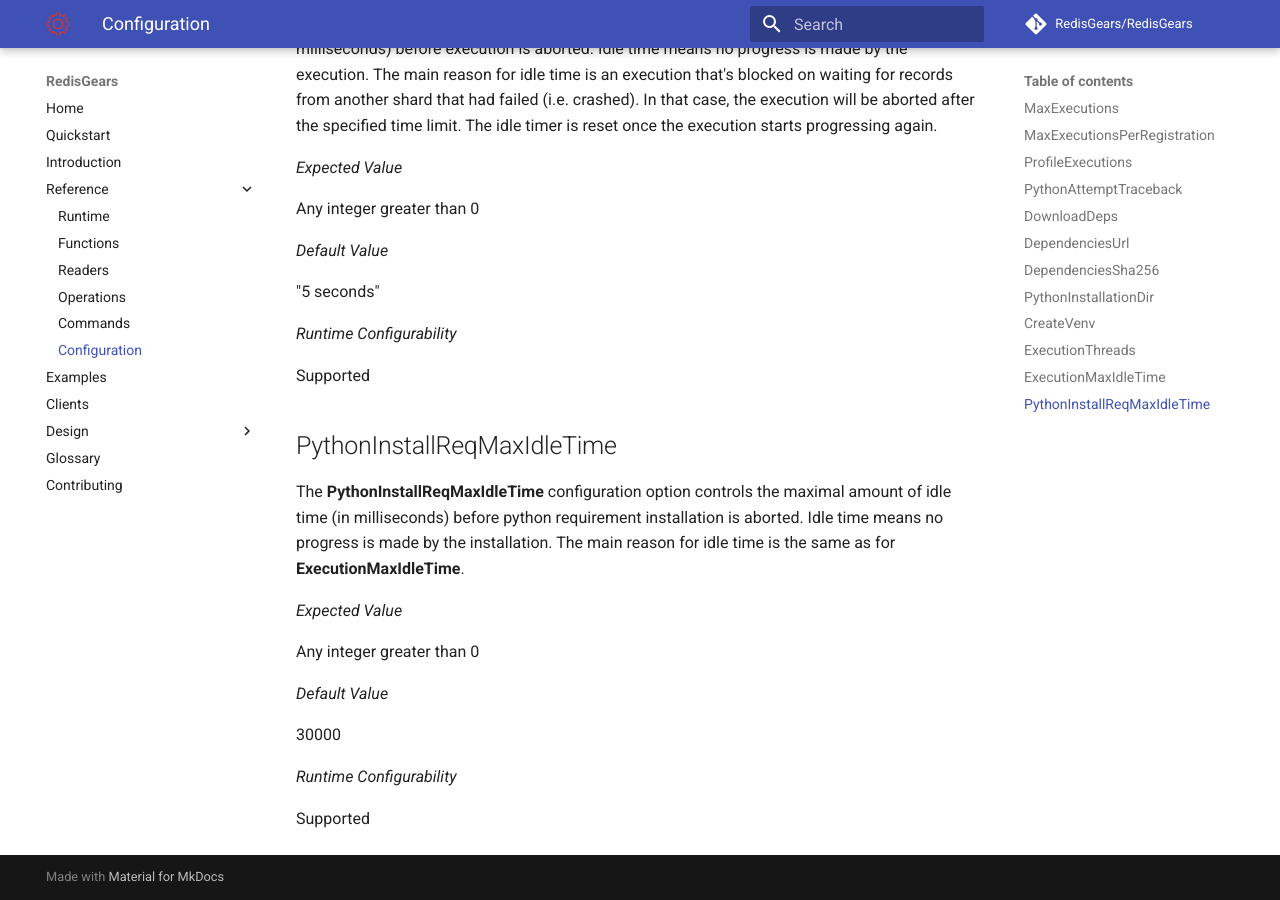
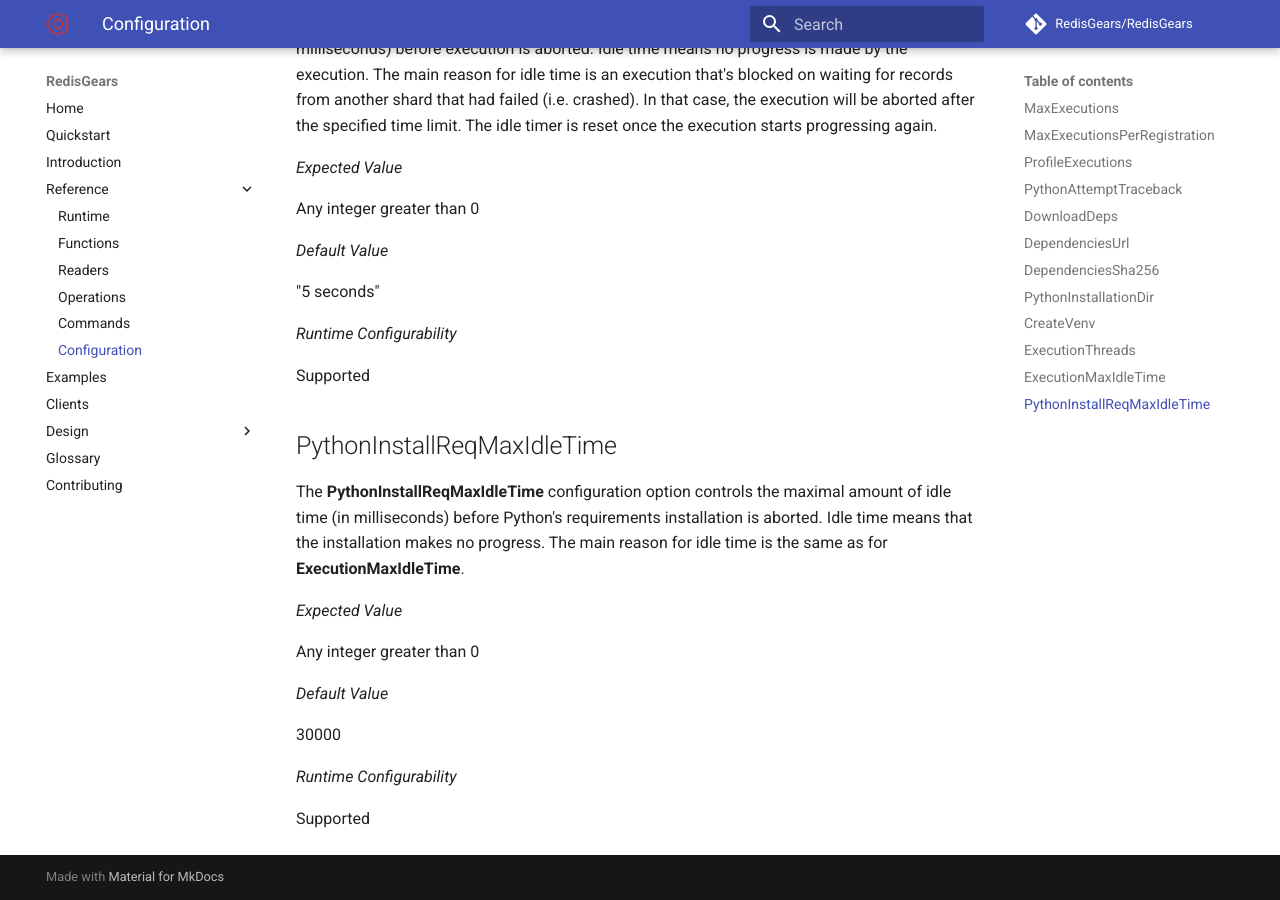
Before and after one commit to RedisGears/RedisGears, an MkDocs documentation site: the page built from docs/configuration.md, in a window 1280 px wide and 900 px high, scrolled down 5666 px. Built offline with MkDocs 1.6.1 and Material for MkDocs 9.7.7, drawn with Linux system fonts in a browser that asks for light colours; comment, search, counter and statistics services are not loaded.

Commit message:
Update docs/configuration.md
Co-authored-by: Itamar Haber <itamar@redislabs.com>

```diff
--- a/docs/configuration.md
+++ b/docs/configuration.md
@@ -225,7 +225,7 @@ _Runtime Configurability_
 Supported
 
 ## PythonInstallReqMaxIdleTime
-The **PythonInstallReqMaxIdleTime** configuration option controls the maximal amount of idle time (in milliseconds) before python requirement installation is aborted. Idle time means no progress is made by the installation. The main reason for idle time is the same as for **ExecutionMaxIdleTime**.
+The **PythonInstallReqMaxIdleTime** configuration option controls the maximal amount of idle time (in milliseconds) before Python's requirements installation is aborted. Idle time means that the installation makes no progress. The main reason for idle time is the same as for **ExecutionMaxIdleTime**.
 
 _Expected Value_
 
```
